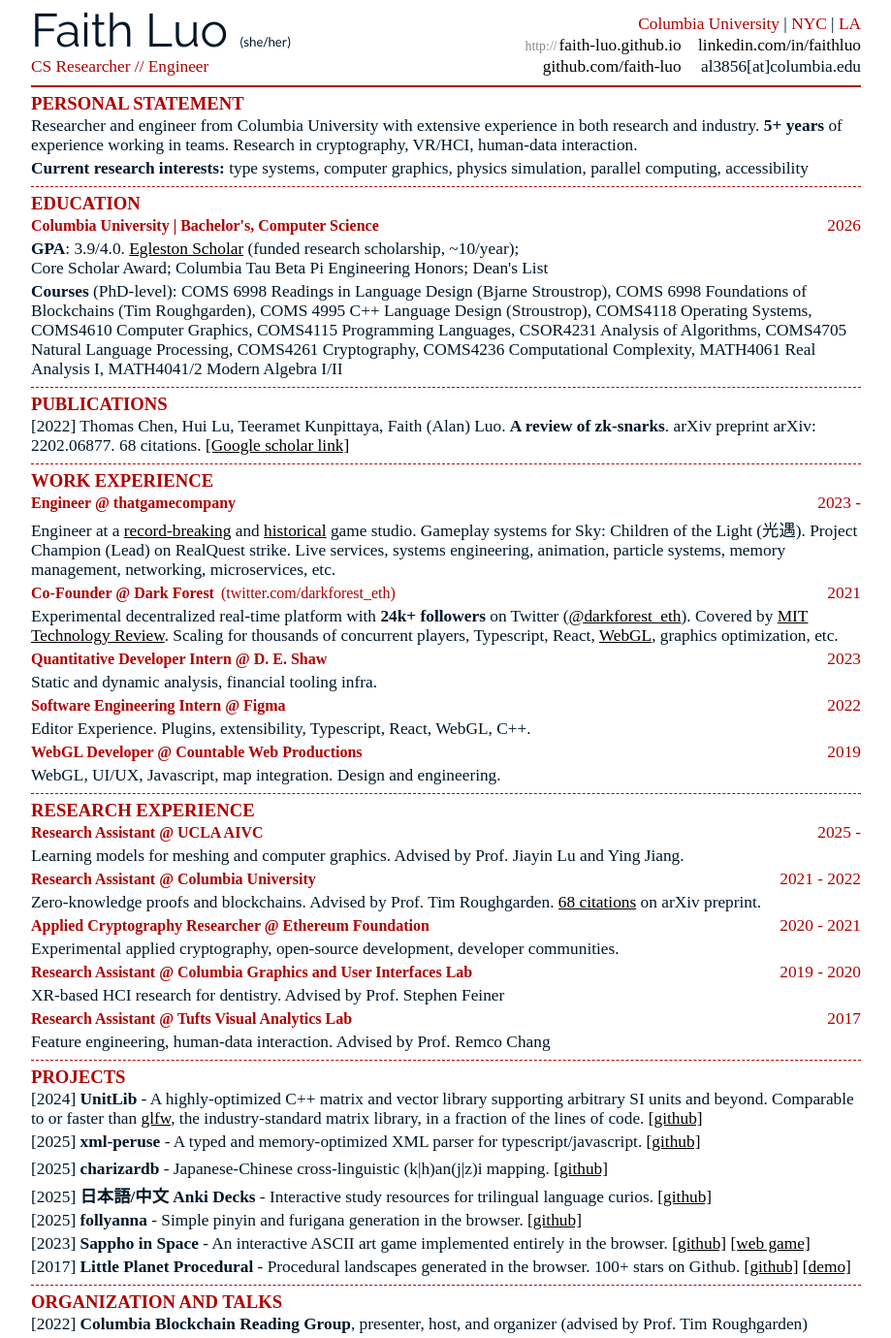
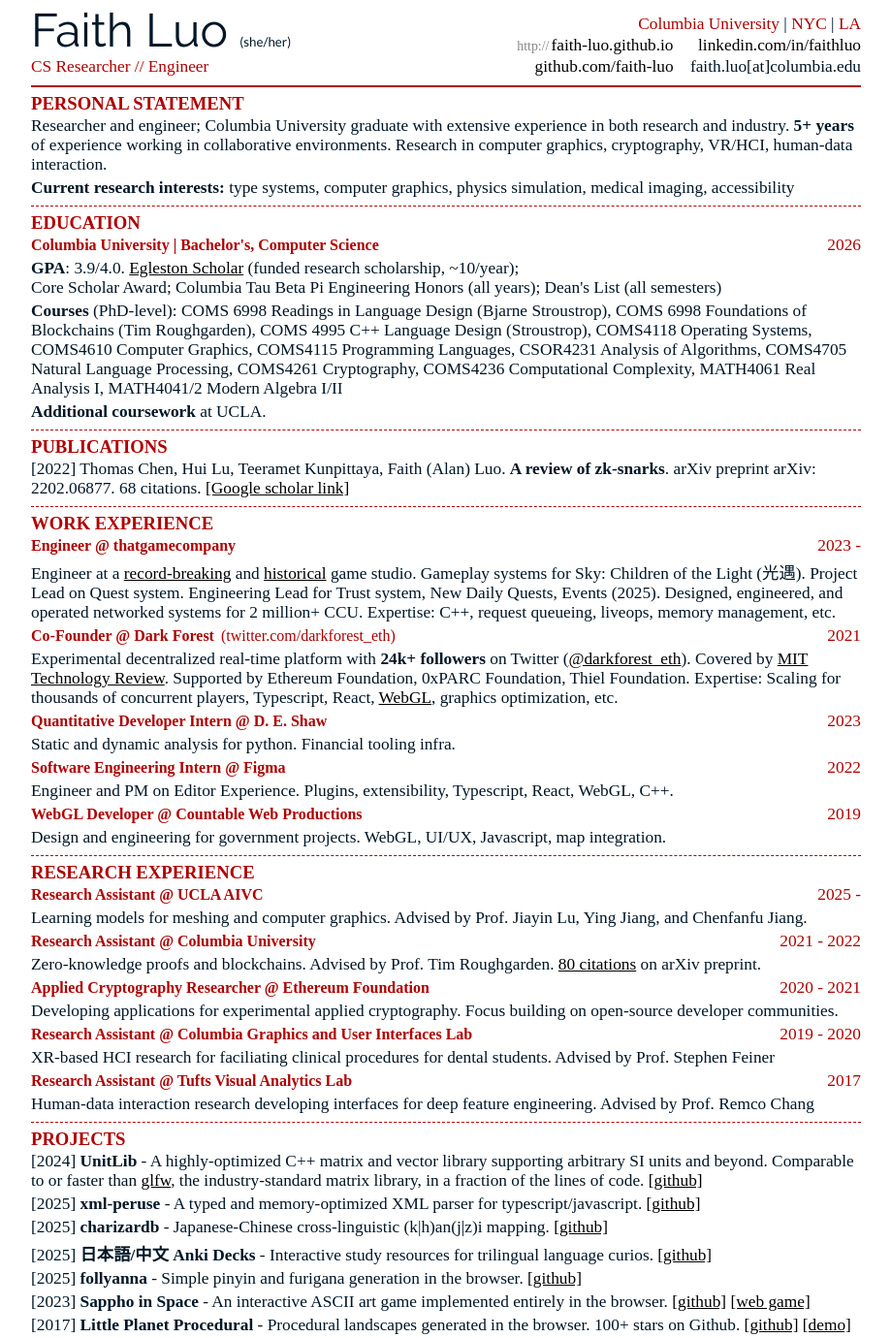
Before and after one commit to faith-luo/faith-luo.github.io, a website: page cv/index.html in a window 1280 px wide. Shown: the part 23-1403 px from the top of the page at 97% size, without its empty margins (180-1099 px from the left). Drawn offline with Linux system fonts and the light colour scheme.

Commit message:
oct 2025 update

```diff
--- a/cv/index.html
+++ b/cv/index.html
@@ -27,16 +27,16 @@
 							</div>
 							<div>
 								<p><a href="https://www.linkedin.com/in/faithluo/">linkedin.com/in/faithluo</a></p>
-								<p>al3856<span class="atsign"></span>columbia.edu</p>
+								<p>faith.luo<span class="atsign"></span>columbia.edu</p>
 							</div>
 						</div>
 					</div>
 				</div>
 				<div class="section">
 					<h2>Personal Statement</h2>
-					<p>Researcher and engineer from Columbia University with extensive experience in both research and industry. <b>5+ years</b> of experience working in teams. Research in cryptography, VR/HCI, human-data interaction.</p>
+					<p>Researcher and engineer; Columbia University graduate with extensive experience in both research and industry. <b>5+ years</b> of experience working in collaborative environments. Research in computer graphics, cryptography, VR/HCI, human-data interaction.</p>
 
-					<p><b>Current research interests:</b> type systems, computer graphics, physics simulation, parallel computing, accessibility</p>
+					<p><b>Current research interests:</b> type systems, computer graphics, physics simulation, medical imaging, accessibility</p>
 				</div>
 				<div class="section">
 					<h2>Education</h2>
@@ -44,7 +44,7 @@
 						<h3>Columbia University | Bachelor's, Computer Science</h3>
 						<p>2026</p>
 					</div>
-					<p><b>GPA</b>: 3.9/4.0. <a href="https://www.engineering.columbia.edu/academics/programs/undergraduate-programs/egleston-scholars-program">Egleston Scholar</a> (funded research scholarship, ~10/year); <br>Core Scholar Award; Columbia Tau Beta Pi Engineering Honors; Dean's List</p>
+					<p><b>GPA</b>: 3.9/4.0. <a href="https://www.engineering.columbia.edu/academics/programs/undergraduate-programs/egleston-scholars-program">Egleston Scholar</a> (funded research scholarship, ~10/year); <br>Core Scholar Award; Columbia Tau Beta Pi Engineering Honors (all years); Dean's List (all semesters)</p>
 					<p><b>Courses</b> (PhD-level): COMS 6998 Readings in Language Design (Bjarne Stroustrop),
 						COMS 6998 Foundations of Blockchains (Tim Roughgarden),
 						COMS 4995 C++ Language Design (Stroustrop),
@@ -57,6 +57,7 @@
 						COMS4236 Computational Complexity,
 						MATH4061 Real Analysis I,
 						MATH4041/2 Modern Algebra I/II </p>
+					<p><b>Additional coursework</b> at UCLA.</p>
 				</div>
 				<div class="section">
 					<h2>Publications</h2>
@@ -69,31 +70,31 @@
 						<h3>Engineer @ thatgamecompany</h3>
 						<p>2023 - </p>
 					</div>
-					<p>Engineer at a <a href="https://thatgamecompany.com/thatgamecompanys-sky-children-of-the-light-breaks-a-guinness-world-rec/">record-breaking</a> and <a href="https://www.forbes.com/sites/carolpinchefsky/2012/12/06/journey-earns-the-videogame-worlds-first-grammy-nomination/">historical</a> game studio. Gameplay systems for Sky: Children of the Light (光遇). Project Champion (Lead) on RealQuest strike. Live services, systems engineering, animation, particle systems, memory management, networking, microservices, etc.</p>
+					<p>Engineer at a <a href="https://thatgamecompany.com/thatgamecompanys-sky-children-of-the-light-breaks-a-guinness-world-rec/">record-breaking</a> and <a href="https://www.forbes.com/sites/carolpinchefsky/2012/12/06/journey-earns-the-videogame-worlds-first-grammy-nomination/">historical</a> game studio. Gameplay systems for Sky: Children of the Light (光遇). Project Lead on Quest system. Engineering Lead for Trust system, New Daily Quests, Events (2025). Designed, engineered, and operated networked systems for 2 million+ CCU. Expertise: C++, request queueing, liveops, memory management, etc.</p>
 
 					<div class="label">
 						<h3>Co-Founder @ Dark Forest <span class="link">(<a href="http://twitter.com/darkforest_eth">twitter.com/darkforest_eth</a>)</span></h3>
 						<p>2021</p>
 					</div>
-					<p>Experimental decentralized real-time platform with <b>24k+ followers</b> on Twitter (<a href="http://twitter.com/darkforest_eth">@darkforest_eth</a>). Covered by <a href="https://www.technologyreview.com/2022/11/10/1062981/dark-forest-blockchain-video-game-creates-metaverse/">MIT Technology Review</a>. Scaling for thousands of concurrent players, Typescript, React, <a href="https://www.youtube.com/watch?v=sUtIiVUwB5o">WebGL</a>, graphics optimization, etc.</p>
+					<p>Experimental decentralized real-time platform with <b>24k+ followers</b> on Twitter (<a href="http://twitter.com/darkforest_eth">@darkforest_eth</a>). Covered by <a href="https://www.technologyreview.com/2022/11/10/1062981/dark-forest-blockchain-video-game-creates-metaverse/">MIT Technology Review</a>. Supported by Ethereum Foundation, 0xPARC Foundation, Thiel Foundation. Expertise: Scaling for thousands of concurrent players, Typescript, React, <a href="https://www.youtube.com/watch?v=sUtIiVUwB5o">WebGL</a>, graphics optimization, etc.</p>
 
 					<div class="label">
 						<h3>Quantitative Developer Intern @ D. E. Shaw</h3>
 						<p>2023</p>
 					</div>
-					<p>Static and dynamic analysis, financial tooling infra.</p>
+					<p>Static and dynamic analysis for python. Financial tooling infra.</p>
 
 					<div class="label">
 						<h3>Software Engineering Intern @ Figma</h3>
 						<p>2022</p>
 					</div>
-					<p>Editor Experience. Plugins, extensibility, Typescript, React, WebGL, C++.</p>
+					<p>Engineer and PM on Editor Experience. Plugins, extensibility, Typescript, React, WebGL, C++.</p>
 
 					<div class="label">
 						<h3>WebGL Developer @ Countable Web Productions</h3>
 						<p>2019</p>
 					</div>
-					<p>WebGL, UI/UX, Javascript, map integration. Design and engineering.</p>
+					<p>Design and engineering for government projects. WebGL, UI/UX, Javascript, map integration.</p>
 
 
 
@@ -105,43 +106,42 @@
 						<h3>Research Assistant  @ UCLA AIVC</h3>
 						<p>2025 - </p>
 					</div>
-					<p>Learning models for meshing and computer graphics. Advised by Prof. Jiayin Lu and Ying Jiang.</p>
+					<p>Learning models for meshing and computer graphics. Advised by Prof. Jiayin Lu, Ying Jiang, and Chenfanfu Jiang.</p>
 
 					<div class="label">
 						<h3>Research Assistant @ Columbia University</h3>
 						<p>2021 - 2022</p>
 					</div>
-					<p>Zero-knowledge proofs and blockchains. Advised by Prof. Tim Roughgarden. <a href="https://scholar.google.com/scholar_lookup?arxiv_id=2202.06877">68 citations</a> on arXiv preprint.</p>
+					<p>Zero-knowledge proofs and blockchains. Advised by Prof. Tim Roughgarden. <a href="https://scholar.google.com/scholar_lookup?arxiv_id=2202.06877">80 citations</a> on arXiv preprint.</p>
 
 					<div class="label">
 						<h3>Applied Cryptography Researcher  @ Ethereum Foundation</h3>
 						<p>2020 - 2021</p>
 					</div>
-					<p>Experimental applied cryptography, open-source development, developer communities.</p>
+					<p>Developing applications for experimental applied cryptography. Focus building on open-source developer communities.</p>
 					<div class="label">
 						<h3>Research Assistant @ Columbia Graphics and User Interfaces Lab</h3>
 						<p>2019 - 2020</p>
 					</div>
-					<p>XR-based HCI research for dentistry. Advised by Prof. Stephen Feiner</p>
+					<p>XR-based HCI research for faciliating clinical procedures for dental students. Advised by Prof. Stephen Feiner</p>
 					<div class="label">
 						<h3>Research Assistant @ Tufts Visual Analytics Lab</h3>
 						<p>2017</p>
 					</div>
-					<p>Feature engineering, human-data interaction. Advised by Prof. Remco Chang</p>
+					<p>Human-data interaction research developing interfaces for deep feature engineering. Advised by Prof. Remco Chang</p>
 					<!-- <div class="label">
 						<h3>Student Researcher @ QxBranch</h3>
 						<p>2016</p>
 					</div>
 					<p>Adiabatic quantum computing for stochastic data analysis.</p> -->
 				</div>
+				<p class="pagebreak"></p>
 				<div class="section">
 					<h2>Projects</h2>
 
 					<p id="unitlib">[2024] <b>UnitLib</b> - A highly-optimized C++ matrix and vector library supporting arbitrary SI units and beyond. Comparable to or faster than <a href="https://www.glfw.org/">glfw</a>, the industry-standard matrix library, in a fraction of the lines of code. <a href="https://github.com/faith-luo/UnitLib">[github]</a></p>
 
 					<p id="xmlperuse">[2025] <b>xml-peruse</b> - A typed and memory-optimized XML parser for typescript/javascript. <a href="https://github.com/faith-luo/xml-peruse">[github]</a></p>
-
-					<p class="pagebreak"></p>
 
 					<p id="charizardb">[2025] <b>charizardb</b> - Japanese-Chinese cross-linguistic (k|h)an(j|z)i mapping. <a href="https://github.com/faith-luo/charizardb/">[github]</a></p>
 
@@ -167,8 +167,10 @@
 					<h2>Teaching and Outreach</h2>
 					<p><b>High School Mentor</b>: Summer Camp for Applied Rationality (<a href="https://www.sparc.camp/">SPARC</a>), a STEM program for high schoolers, 2021, 2022.</p>
 					<p><b>Teaching Assistant</b>: Programming for Social Impact (Columbia): Fall 2019, Spring 2020, Fall 2022</p>
-
-
+				</div>
+				<div class="section">
+					<h2>Volunteering</h2>
+					<p><b>Volunteer work</b> in Asian-American communities, disability athletics, LGBTQ outreach, accessible music education, special needs education. <b>Organizations</b>: Los Angeles LGBTQ Center, THINK!Chinatown, ParaCliffHangers, Musical Mentors, African Angels Preschool, Casterbridge Music Academy, Mshadza Special Care Centre</p>
 				</div>
 				<div class="section">
 					<h2>Awards</h2>
@@ -177,7 +179,7 @@
 				<div class="section">
 					<h2>Skills</h2>
 					<p><b>Programming Languages</b>: C++, Typescript/Javascript, React, Python, C, Java, LaTeX, Linux shell, Mathematica</p>
-					<p><b>Spoken Languages</b>: English (native), Chinese (fluent), Japanese (conversational)</p>
+					<p><b>Spoken Languages</b>: English (native), Chinese 中文 (fluent), Japanese 日本語 (fluent)</p>
 
 				</div>
 
```
Also changed, not shown: index.html (+9 -9 lines), 1 other file.
